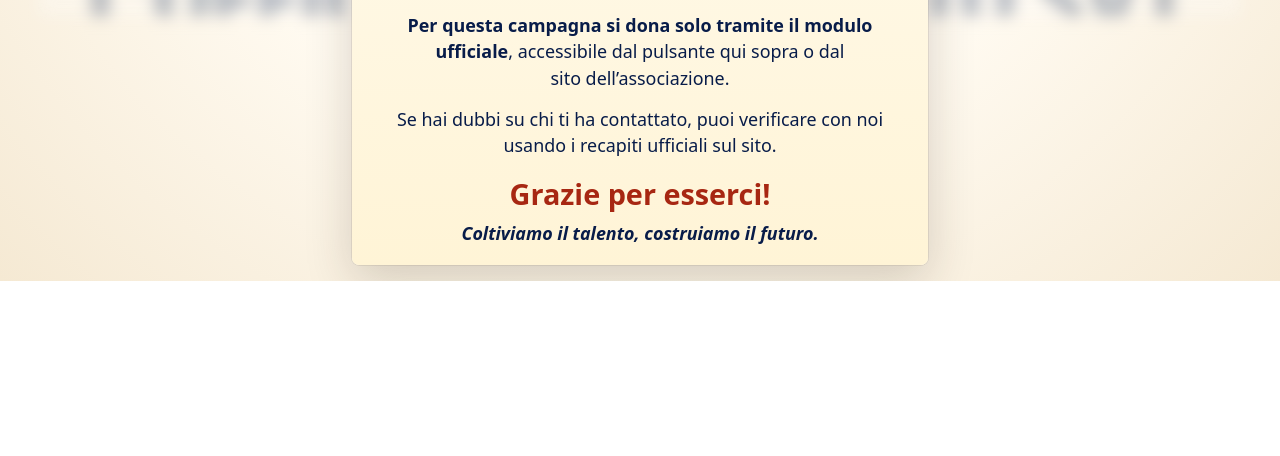
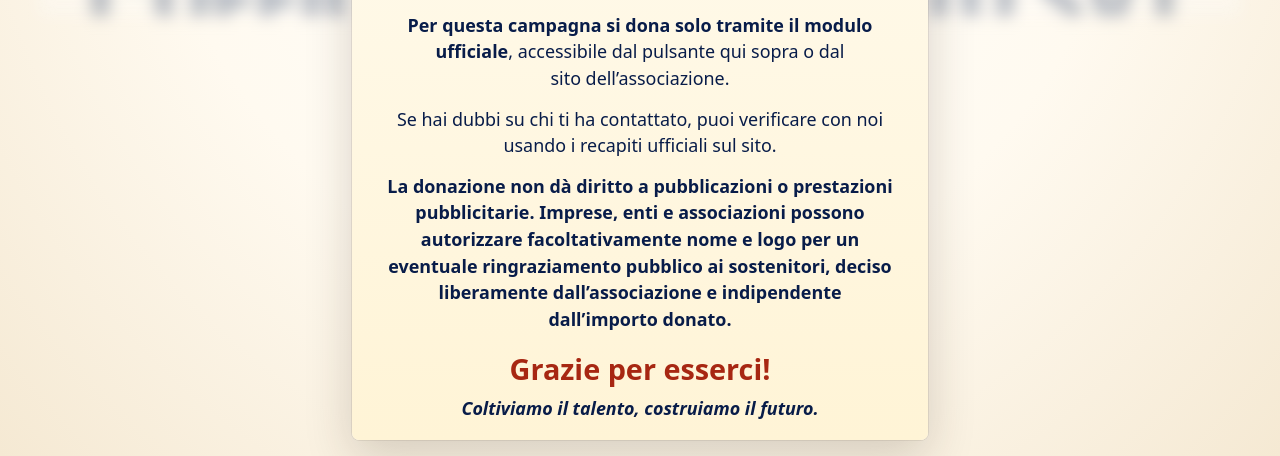
Before and after one commit to officinadeltalentosvt/Officinadeltalentosvt.github.io, a plain HTML site: page dona.html in a window 1280 px wide. Shown: the part 784-1240 px from the top of the page. Before the commit the page ends 1065 px from the top, so only its background shows below. Drawn offline with Linux system fonts and the light colour scheme.

Commit message:
Chiarisce il ringraziamento facoltativo ai sostenitori senza prestazioni pubblicitarie

```diff
--- a/dona.html
+++ b/dona.html
@@ -54,6 +54,7 @@
       <p><strong>Per questa campagna si dona solo tramite il modulo ufficiale</strong>, accessibile dal pulsante qui sopra o dal sito dell’associazione.</p>
       <p>Se hai dubbi su chi ti ha contattato, puoi verificare con noi usando i recapiti ufficiali sul sito.</p>
     </div>
+    <p class="methods">La donazione non dà diritto a pubblicazioni o prestazioni pubblicitarie. Imprese, enti e associazioni possono autorizzare facoltativamente nome e logo per un eventuale ringraziamento pubblico ai sostenitori, deciso liberamente dall’associazione e indipendente dall’importo donato.</p>
     <p class="thanks">Grazie per esserci!</p>
     <p class="motto">Coltiviamo il talento, costruiamo il futuro.</p>
   </section>
```
